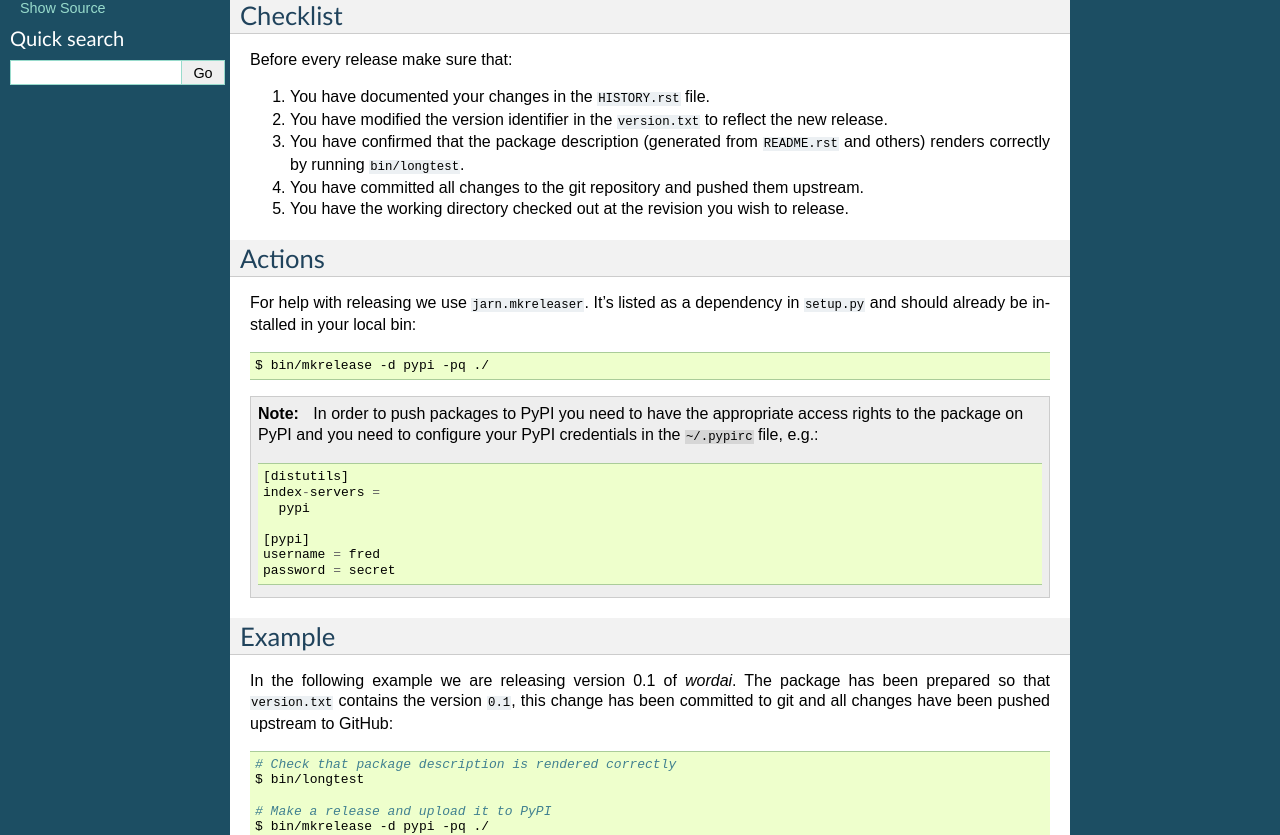
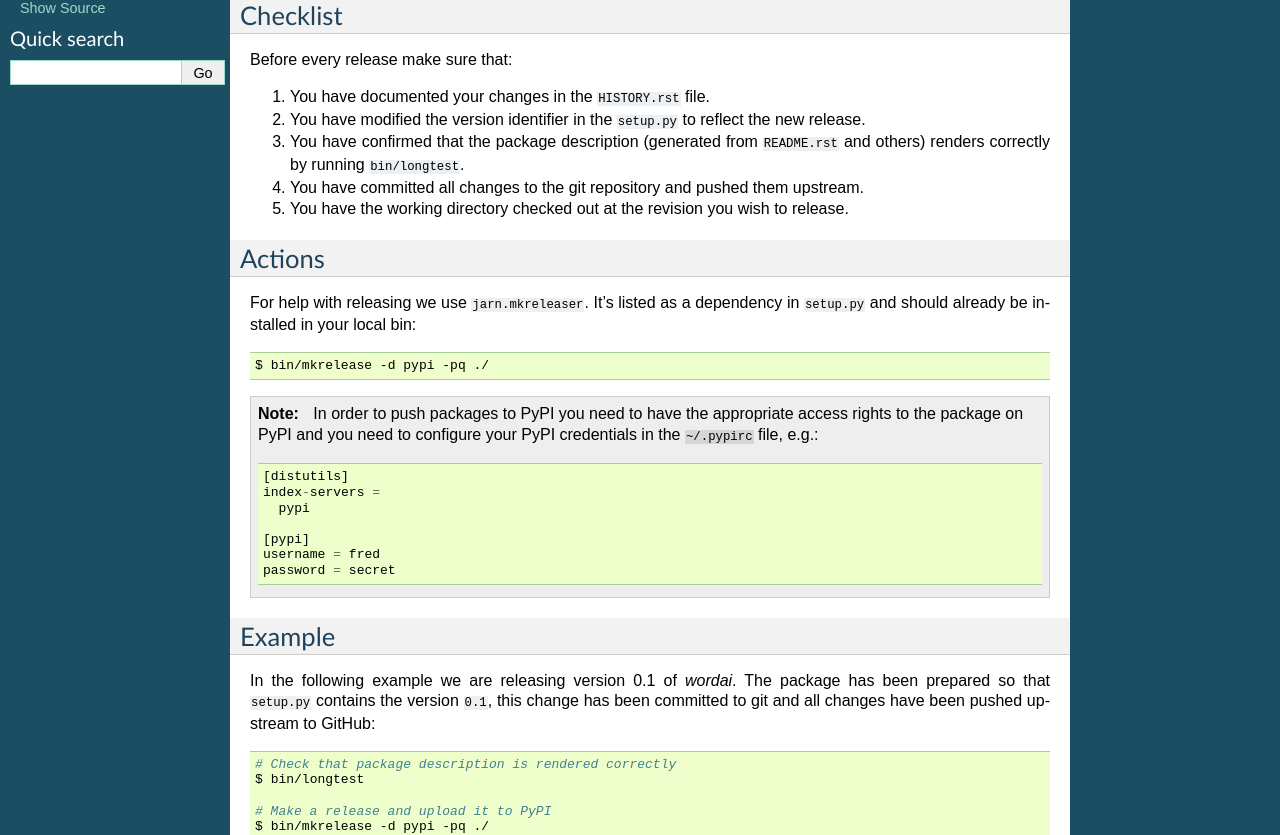
Before and after one commit to ayuriy/wordai, a Sphinx documentation site: the page built from docs/release.rst, in a window 1280 px wide. Shown: the part 235-1070 px from the top of the page. Built offline with Sphinx 7.4.7, drawn with Linux system fonts in a browser that asks for light colours.

Commit message:
prep for release 0.1

```diff
--- a/docs/HISTORY.rst
+++ b/docs/HISTORY.rst
@@ -1,7 +1,7 @@
 Changelog
 =========
 
-0.1 (unreleased)
+0.1 (2013-03-08)
 ----------------
 
 - TuringWordAi and RegularWordAi classes.
--- a/docs/release.rst
+++ b/docs/release.rst
@@ -19,7 +19,7 @@
 
 #. You have documented your changes in the ``HISTORY.rst`` file.
 
-#. You have modified the version identifier in the ``version.txt`` to reflect
+#. You have modified the version identifier in the ``setup.py`` to reflect
    the new release.
 
 #. You have confirmed that the package description (generated from
@@ -60,7 +60,7 @@
 =======
 
 In the following example we are releasing version 0.1 of `wordai`. The
-package has been prepared so that ``version.txt`` contains the version ``0.1``,
+package has been prepared so that ``setup.py`` contains the version ``0.1``,
 this change has been committed to git and all changes have been pushed
 upstream to GitHub:
 
```
Also changed, not shown: README.rst (line endings or trailing spaces).
